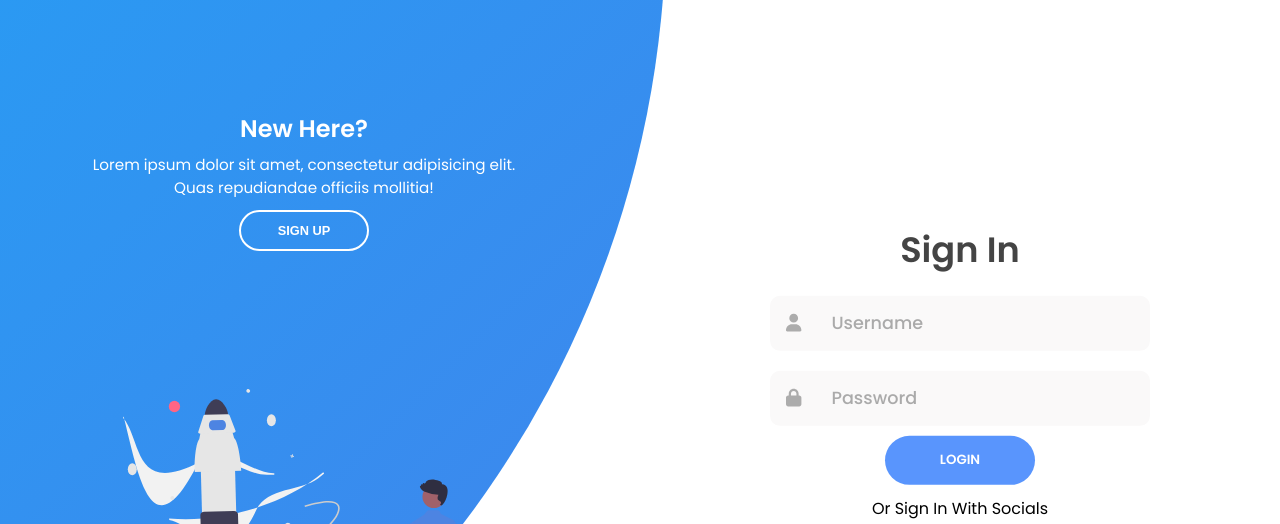
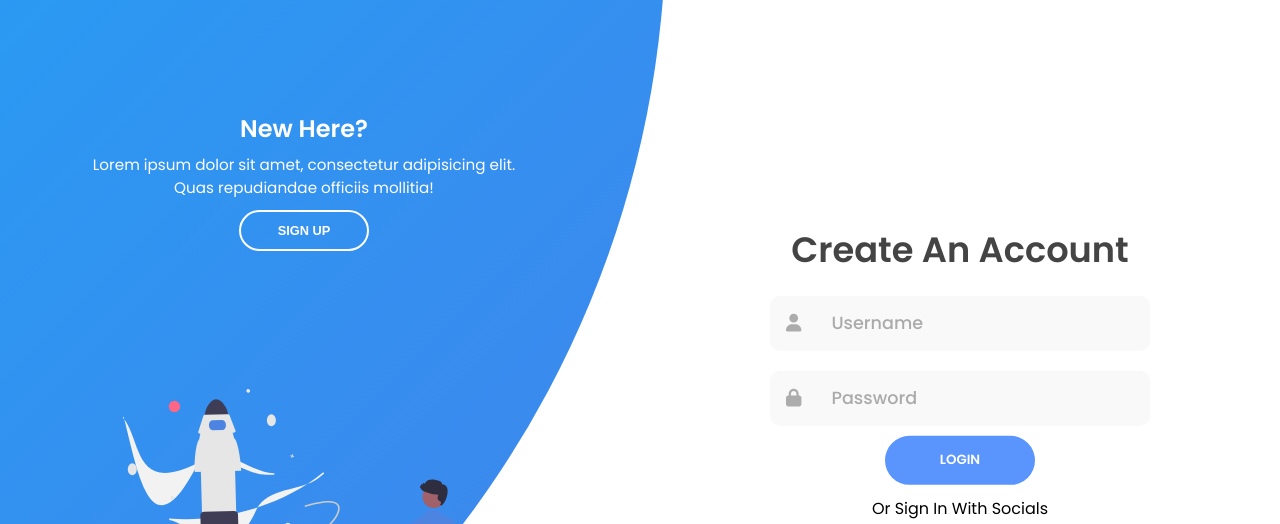
Before and after one commit to silas07official/SlidingSignUpRegApp, a plain HTML site: page index.html in a window 1280 px wide. Shown: the top 524 px of the page. Drawn offline with Linux system fonts and the light colour scheme.

Commit message:
test cPanel deployment

```diff
--- a/index.html
+++ b/index.html
@@ -13,7 +13,7 @@
       <div class="forms-container">
         <div class="signin-signup">
           <form action="#" class="sign-in-form">
-            <h2 class="title">Sign In</h2>
+            <h2 class="title">Create An Account</h2>
             <div class="input-field">
               <i class="fas fa-user"></i>
               <input type="text" placeholder="Username" />
```
